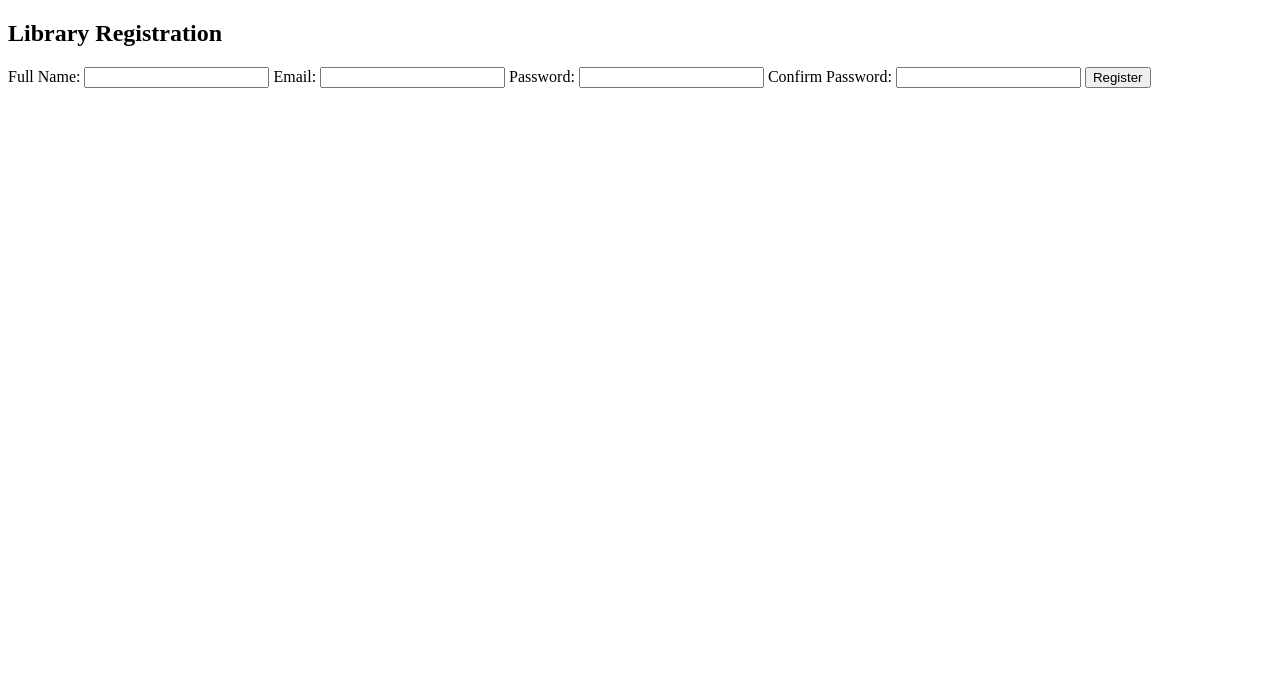
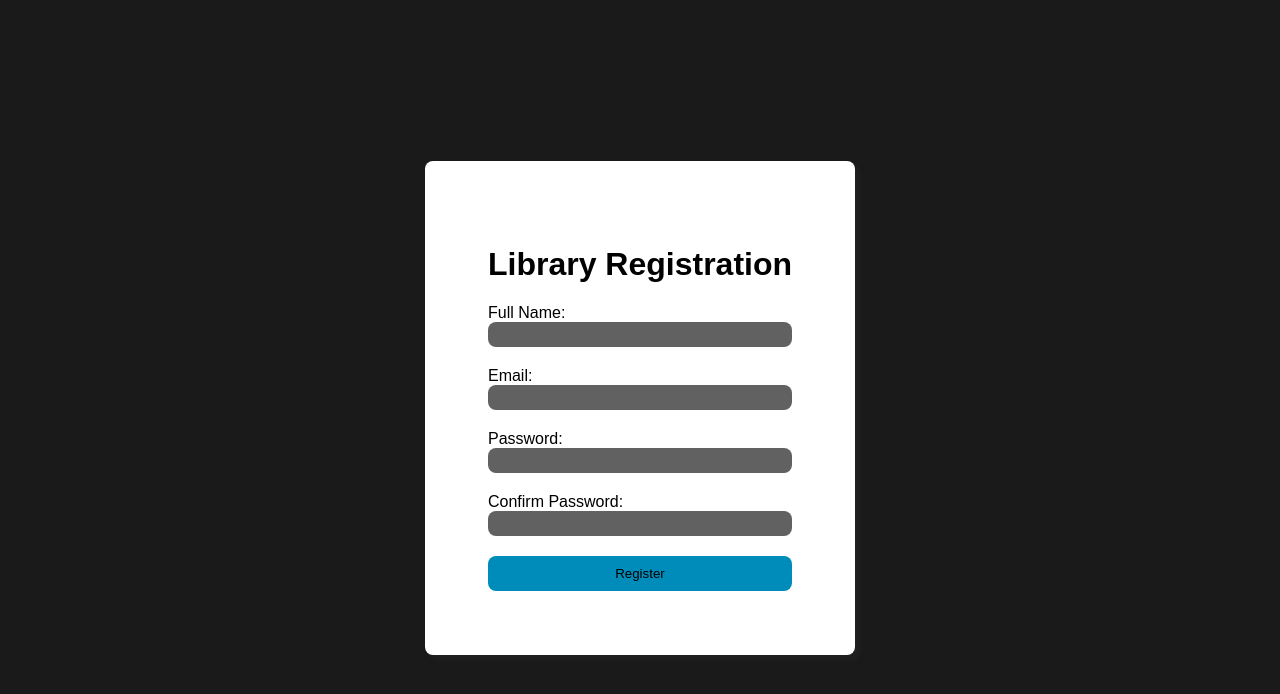
Before and after one commit to sejal-godbole/WT-Assignments, a plain HTML site: page 02_Assignment/index.html in a window 1280 px wide. Drawn offline with Linux system fonts and the light colour scheme.

Commit message:
Assignment 2

```diff
--- a/02_Assignment/index.html
+++ b/02_Assignment/index.html
@@ -4,23 +4,66 @@
     <meta charset="UTF-8">
     <meta name="viewport" content="width=device-width, initial-scale=1.0">
     <title>User Registration Form</title>
-    <script src="<https://cdn.tailwindcss.com?plugins=forms,typography,aspect-ratio,line-clamp>"></script>
+    <style>
+        body {
+            background-color: #1a1a1a;
+            font-family: Arial, Helvetica, sans-serif;
+            display: flex;
+            height: 100vh;
+            justify-content: center;
+            align-items: center;
+        }
+
+        .container {
+            display: flex;
+            justify-content: center;
+            flex-direction: column;
+            align-items: center;
+            background-color: white;
+            padding: 5%;
+            border-radius: 8px;
+            box-shadow: 5px 5px 5px #202020;
+
+        }
+
+        #libraryForm {
+            display: flex;
+            flex-direction: column;
+            width: 100%;
+        }
+
+        input {
+            padding: 5px;
+            border-radius: 8px;
+            border: none;
+            background-color: #1a1a1aaf;
+        }
+
+        button {
+            padding: 10px;
+            background-color: #008CBA;
+            border: none;
+            border-radius: 8px;
+        }
+
+    </style>
 </head>
-<body class="">
-    <div class="container bg-">
-        <h2>Library Registration</h2>
+<body>
+    <div class="container">
+        <h1>Library Registration</h1>
         <form id="libraryForm">
+
             <label for="name">Full Name:</label>
-            <input type="text" id="name" required>
+            <input type="text" id="name" required style="margin-bottom: 20px;">
 
             <label for="email">Email:</label>
-            <input type="email" id="email" required>
+            <input type="email" id="email" required style="margin-bottom: 20px">
 
             <label for="password">Password:</label>
-            <input type="password" id="password" required>
+            <input type="password" id="password" required style="margin-bottom: 20px">
 
             <label for="confirmPassword">Confirm Password:</label>
-            <input type="password" id="confirmPassword" required>
+            <input type="password" id="confirmPassword" required style="margin-bottom: 20px">
 
             <button type="button" onclick="validateForm()">Register</button>
         </form>
@@ -32,7 +75,6 @@
         let email = document.getElementById("email").value;
         let password = document.getElementById("password").value;
         let confirmPassword = document.getElementById("confirmPassword").value;
-        let membership = document.getElementById("membership").value;
 
         if (name === "" || email === "" || password === "" || confirmPassword === "") {
             alert("All fields are required!");
@@ -54,7 +96,7 @@
             return;
         }
 
-        alert("Registration Successful!\nName: " + name + "\nEmail: " + email + "\nMembership: " + membership);
+        alert("Registration Successful!\nName: " + name + "\nEmail: " + email);
     }
 </script>
 </html>
```
